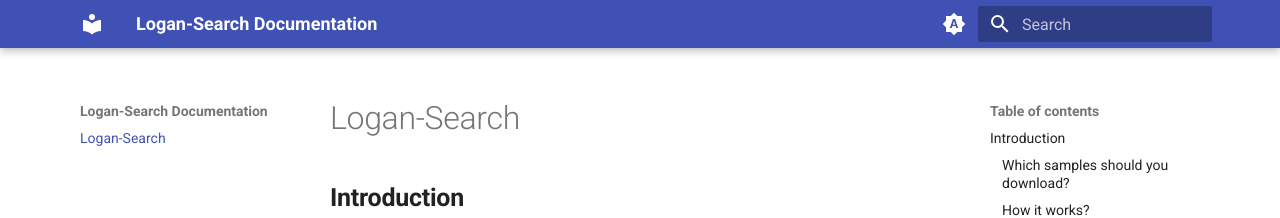
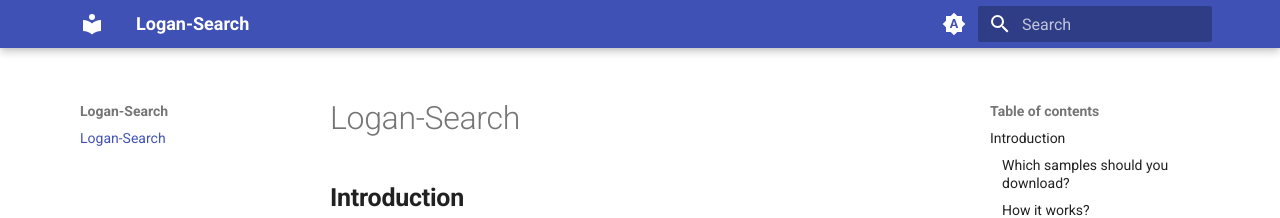
Before and after one commit to IndexThePlanet/LoganSearch, an MkDocs documentation site: the page built from docs/index.md, in a window 1280 px wide. Shown: the top 218 px of the page. Built offline with MkDocs 1.6.1 and Material for MkDocs 9.7.7, drawn with Linux system fonts in a browser that asks for light colours.

Commit message:
site name

```diff
--- a/mkdocs.yml
+++ b/mkdocs.yml
@@ -1,4 +1,4 @@
-site_name: Logan-Search Documentation
+site_name: Logan-Search
 theme:
   name: material
   palette:
```
